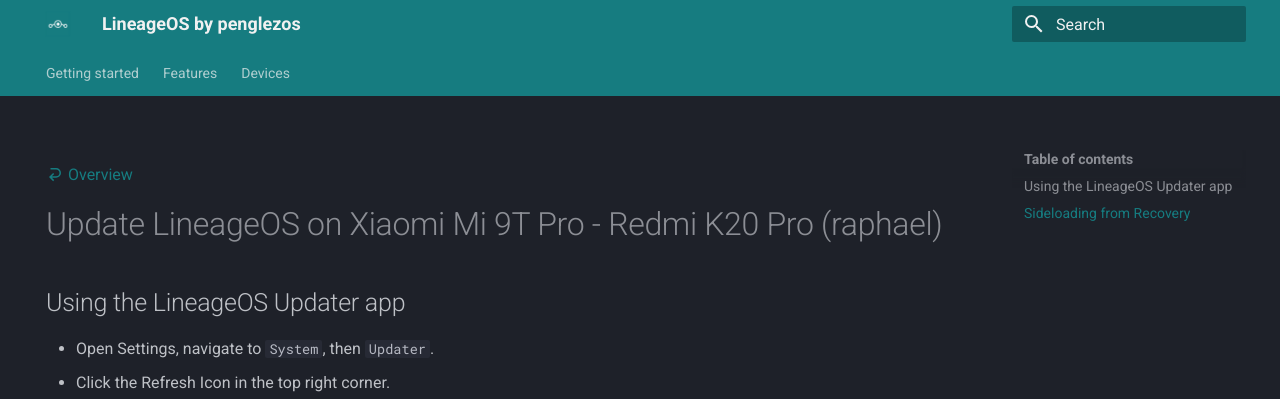
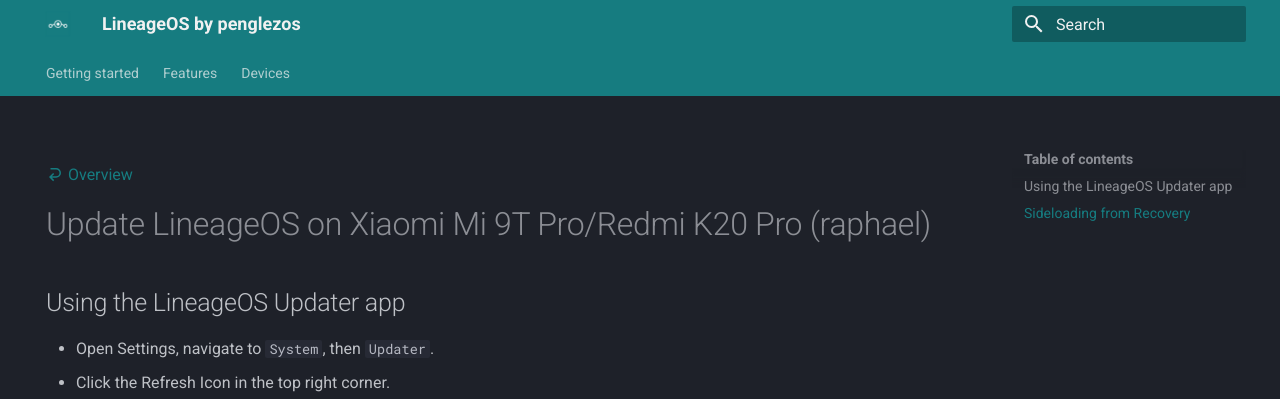
Before and after one commit to penglezos/lineageos.penglezos.dev, an MkDocs documentation site: the page built from docs/devices/raphael/update.md, in a window 1280 px wide and 1010 px high. Shown: the top 399 px of the window. Built offline with MkDocs 1.6.1 and Material for MkDocs 9.7.7, drawn with Linux system fonts in a browser that asks for light colours.

```diff
--- a/docs/devices/raphael/update.md
+++ b/docs/devices/raphael/update.md
@@ -4,7 +4,7 @@ hide:
 ---
 [:material-arrow-u-left-bottom: Overview](./index.md)
 
-# Update LineageOS on Xiaomi Mi 9T Pro - Redmi K20 Pro (raphael)
+# Update LineageOS on Xiaomi Mi 9T Pro/Redmi K20 Pro (raphael)
 
 ## Using the LineageOS Updater app
 
```
Also changed, not shown: docs/devices.md (+1 -1 lines), docs/devices/raphael/index.md (+1 -1 lines), docs/devices/raphael/install.md (+1 -1 lines), docs/devices/raphael/upgrade.md (+1 -1 lines).
